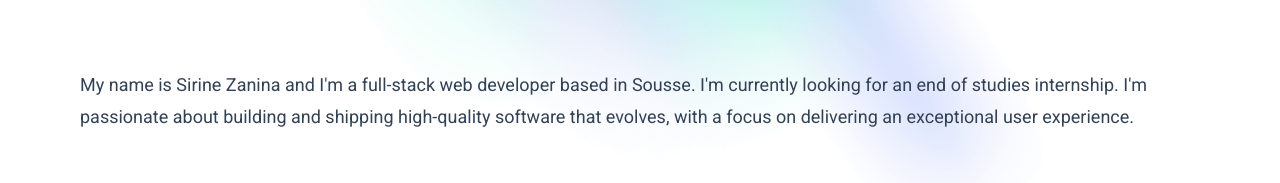
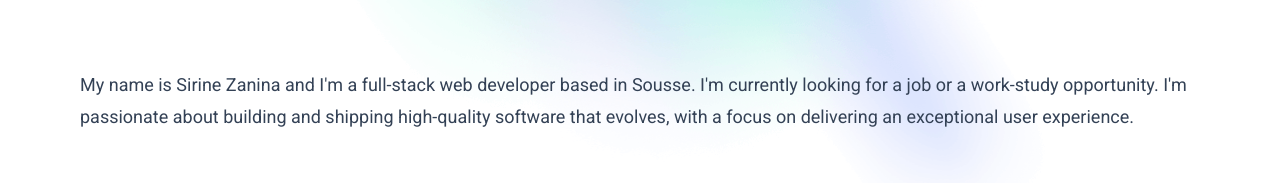
Before and after one commit to sirine-zanina/website-portfolio, a Next.js app: page /about in a window 1280 px wide. Shown: the part 171-354 px from the top of the page. Built offline with nearby package versions, Linux system fonts and the light colour scheme.

Commit message:
changed about section

```diff
--- a/app/about/page.tsx
+++ b/app/about/page.tsx
@@ -48,8 +48,8 @@ export default function About() {
         <div className="flex flex-col ">
           <p>
             My name is Sirine Zanina and I&apos;m a full-stack web developer
-            based in Sousse. I&apos;m currently looking for an end of studies
-            internship. I&apos;m passionate about building and shipping
+            based in Sousse. I&apos;m currently looking for a job or a work-study opportunity.
+            I&apos;m passionate about building and shipping
             high-quality software that evolves, with a focus on delivering an
             exceptional user experience.
           </p>
```
